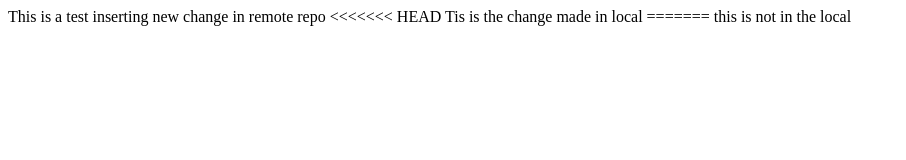
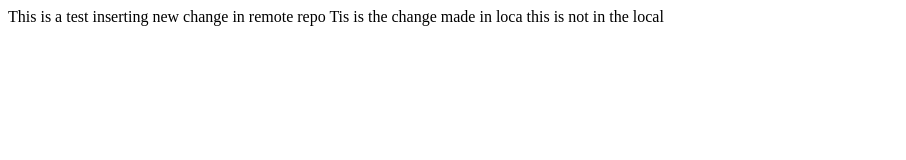
Before and after one commit to gT4iuse/test14_, a plain HTML site: page index.html in a window 1280 px wide. Shown: the whole page, without its empty margins (0-906 px from the left). Drawn offline with Linux system fonts and the light colour scheme.

Commit message:
Update index.html

```diff
--- a/index.html
+++ b/index.html
@@ -6,9 +6,8 @@
   </head>
   <body>
     This is a test inserting new change in remote repo
-<<<<<<< HEAD
-    Tis is the change made in local
-=======
+
+    Tis is the change made in loca
     this is not in the local
 
   </body>
```
